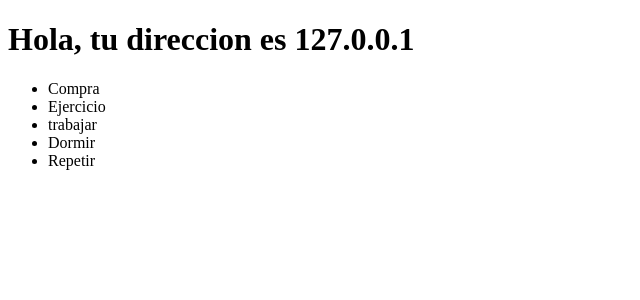
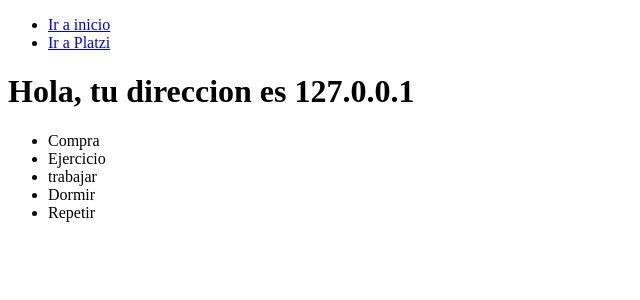
Before and after one commit to karritos/flask-course, a Flask app: page /hello in a window 1280 px wide. Shown: the top 300 px of the page, without its empty margins (0-640 px from the left). Run offline with Flask 2, Linux system fonts and the light colour scheme.

Commit message:
links added

```diff
--- a/templates/base.html
+++ b/templates/base.html
@@ -9,7 +9,9 @@
 </head>
 
 <body>
-{% block content %} {% endblock %}
+    <header> {% include 'navbar.html' %} </header>
+
+    {% block content %} {% endblock %}
 
 </body>
 
--- /dev/null
+++ b/templates/navbar.html
@@ -0,0 +1,6 @@
+<nav>
+    <ul>
+        <li><a href="{{ url_for('index') }}">Ir a inicio</a></li>
+        <li><a href="https://platzi.com">Ir a Platzi</a></li>
+    </ul>
+</nav>
```
